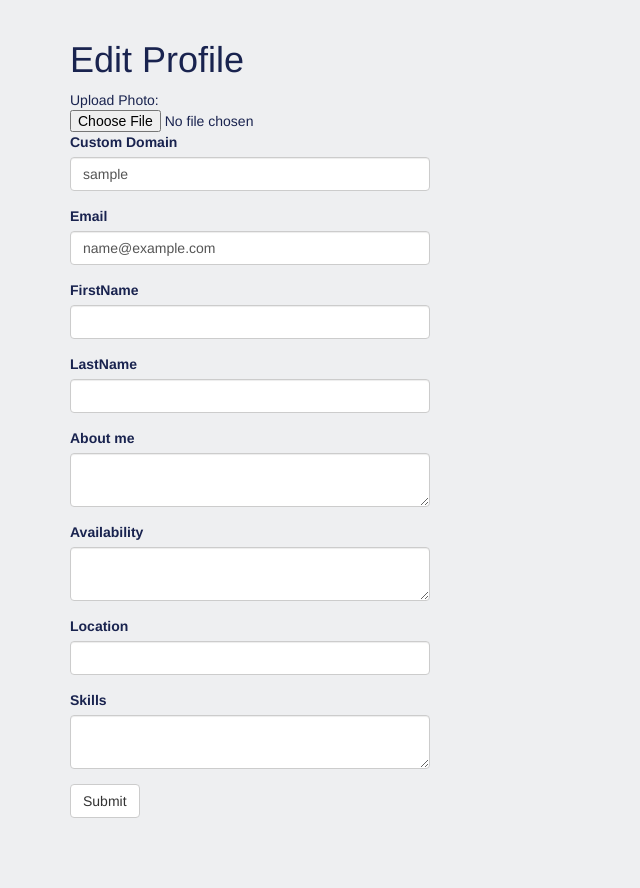
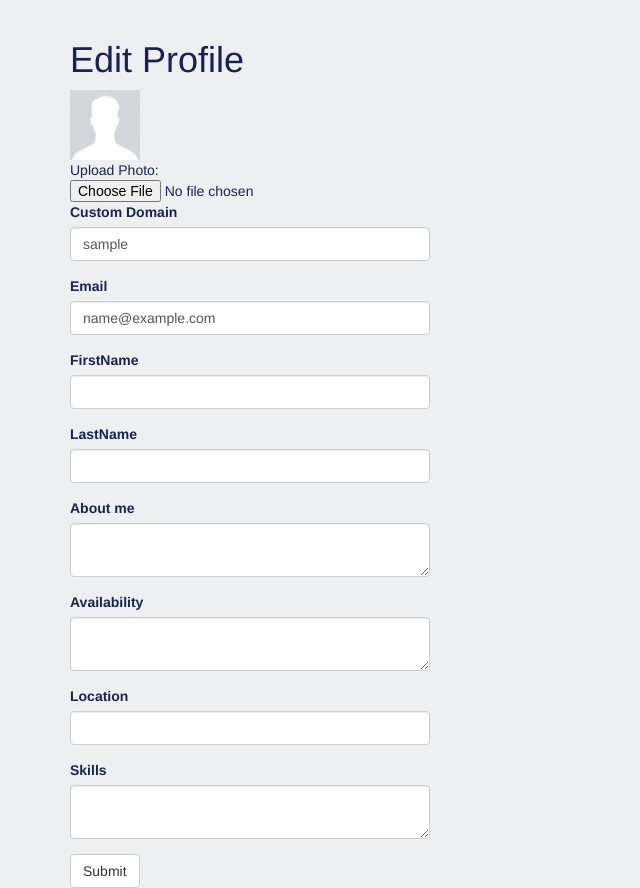
Before and after one commit to startupsandcode/flask-tutorial, a Flask app: page /edit_profile in a window 1280 px wide. Shown: the part 52-940 px from the top of the page, without its empty margins (0-640 px from the left). Before the commit the page ends 870 px from the top, so only its background shows below. Run offline with Flask 2, Linux system fonts and the light colour scheme; the visitor is signed in with stand-in values (Sample User, id 1); data comes from the database, SQL or seed files in the repository; both versions use the stored data as it was after the commit; some libraries are stand-ins or nearby versions.

Commit message:
fix for default

```diff
--- a/app/templates/edit_profile.html
+++ b/app/templates/edit_profile.html
@@ -6,10 +6,10 @@
         <div class="col-md-4">
             {% if photo %}
             <img class="profile-sm" id="preview" src="{{ photo }}" />
-            {$ else %}
-            <img class='profile-sm' id="preview" src="{{ url_for('static', filename='img/default-image.jpg') }}">
+            {% else %}
+            <img class='profile-sm' id="preview" src="{{ url_for('static', filename='img/default-image.jpg') }}" />
             {% endif %}
-            Upload Photo: <input type=file id="photo" name=photo>
+            <div>Upload Photo: <input type=file id="photo" name=photo></div>
             {{ wtf.quick_form(form) }}
         </div>
     </div>
```
Also changed, not shown: app.db.
